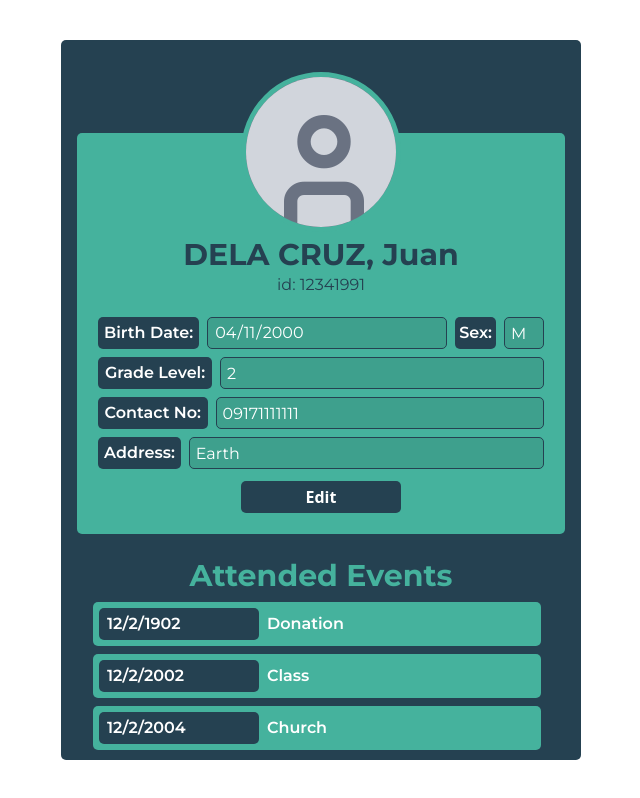
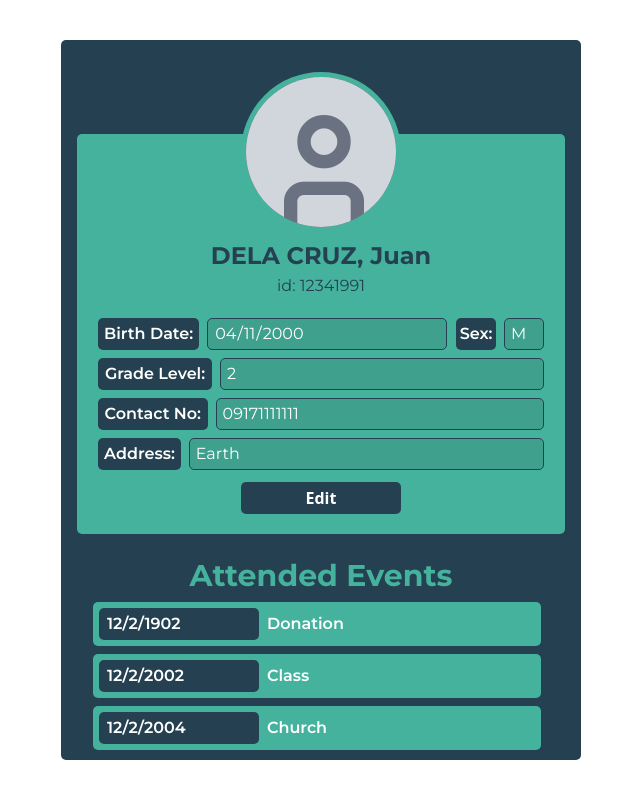
Before and after one commit to Parum-Lucis/csswengS16chai, a React (Vite) app: page /ProfileDetails in a window 1280 px wide. Shown: the whole page, without its empty margins (319-959 px from the left). Built offline with nearby package versions, Linux system fonts and the light colour scheme.

Commit message:
Scaling Issues

```diff
--- a/src/components/ProfileDetails.tsx
+++ b/src/components/ProfileDetails.tsx
@@ -27,36 +27,36 @@ function ProfileDetails(){
     }
 
     return (
-        <div className='flex items-center justify-center h-[100vh]'>
-            <div className='flex items-center justify-center w-[65vh] h-[90vh] bg-[#254151] rounded-[5px] pb-[15px]'>
+        <div className=' flex items-center justify-center h-[100vh]'>
+            <div className='overflow-hidden flex items-center justify-center w-[65vh] h-[90vh] bg-[#254151] rounded-[5px] pb-[15px]'>
                 <div className='z-1 overflow-hidden bg-gray-500 w-[20vh] h-[20vh] absolute top-[9%] border-5 border-[#45B29D] rounded-full '>
                     <i className="relative right-0.5 bottom-6 text-[20vh] text-gray-300 fi fi-ss-circle-user"></i>
                 </div>
                 <div className='z-0 flex flex-col relative top-[7%]'>
-                    <div className='flex flex-col w-[61vh] h-[50%]  overflow-hidden bg-[#45B29D] rounded-[5px] p-[9px] pt-20 '>
-                        <h3 className="text-[#254151] mt-6 flex text-3xl justify-center font-[Montserrat] font-bold">{user.lName}, {user.fName}</h3>
-                        {isID && <h3 className="flex text-[#254151] justify-center font-[Montserrat] font-regular">id: {user.id} </h3>}
+                    <div className='flex flex-col w-[61vh] h-[50vh]  overflow-hidden bg-[#45B29D] rounded-[5px] p-[9px] pt-20 '>
+                        <h3 className="text-[#254151] mt-6 flex text-[3vh] justify-center font-[Montserrat] font-bold">{user.lName}, {user.fName}</h3>
+                        {isID && <h3 className="flex text-[#254151] text-[2vh] justify-center font-[Montserrat] font-regular">id: {user.id} </h3>}
                         <div className="flex flex-col p-3">
-                            <div className="flex flex-row justify-between items-center mt-2">
+                            <div className="flex flex-row justify-between items-center mt-2 gap-1">
                                 <div className="flex flex-row items-center">
-                                    <label htmlFor="bDate" className="h-[4vh] text-[1rem] mr-2 flex font-[Montserrat] h-[4vh] justify-center items-center bg-[#254151] text-white p-1.5 rounded-[5px] font-semibold">Birth Date:</label>
+                                    <label htmlFor="bDate" className="h-[4vh] text-nowrap text-[2vh] mr-2 flex font-[Montserrat] h-[4vh] justify-center items-center bg-[#254151] text-white p-1.5 rounded-[5px] font-semibold">Birth Date:</label>
                                     <input type="date" name="bDate" className="text-white input-text flex h-[4vh] w-[30vh]" readOnly={!isEditable} value={user.birthday}/>
                                 </div>
                                 <div className="flex flex-row items-center">
-                                    <label htmlFor="Sex" className="h-[4vh] text-[1rem] flex mr-2 font-[Montserrat] justify-center items-center bg-[#254151] text-white p-1 rounded-[5px] font-semibold">Sex:</label>
+                                    <label htmlFor="Sex" className="h-[4vh] w-[5vh] text-[2vh] flex mr-2 font-[Montserrat] justify-center items-center bg-[#254151] text-white p-1 rounded-[5px] font-semibold">Sex:</label>
                                     <input type="text" name="Sex" className="input-text flex h-[4vh] w-[5vh]" readOnly={!isEditable} value={user.sex}/>
                                 </div>
                             </div>
                             <div className="flex flex-row items-center mt-2">
-                                <label htmlFor="gLevel" className="h-[4vh] text-[1rem] flex mr-2 font-[Montserrat] justify-center items-center bg-[#254151] text-white p-1.5 rounded-[5px] font-semibold w-[27%]">Grade Level:</label>
+                                <label htmlFor="gLevel" className="h-[4vh] text-nowrap text-[2vh] flex mr-2 font-[Montserrat] justify-center items-center bg-[#254151] text-white p-1.5 rounded-[5px] font-semibold w-[27%]">Grade Level:</label>
                                 <input type="text" name="gLevel" className="input-text flex h-[4vh] w-[77%]" readOnly={!isEditable} value={user.gLevel}/>
                             </div>
                             <div className="flex flex-row items-center mt-2">
-                                <label htmlFor="cNum" className="h-[4vh] text-[1rem] flex mr-2 font-[Montserrat] justify-center items-center bg-[#254151] text-white p-1.5 rounded-[5px] font-semibold w-[25%]">Contact No:</label>
+                                <label htmlFor="cNum" className="h-[4vh] text-nowrap text-[2vh] flex mr-2 font-[Montserrat] justify-center items-center bg-[#254151] text-white p-1.5 rounded-[5px] font-semibold w-[25%]">Contact No:</label>
                                 <input type="number" name="cNum" className="input-text flex h-[4vh] w-[75%]" readOnly={!isEditable} value={user.contact}/>
                             </div>
                             <div className="flex flex-row items-center mt-2">
-                                <label htmlFor="Address" className="h-[4vh] text-[1rem] flex mr-2 font-[Montserrat] justify-center items-center bg-[#254151] text-white p-1.5 rounded-[5px] font-semibold">Address:</label>
+                                <label htmlFor="Address" className="h-[4vh] text-[2vh] flex mr-2 font-[Montserrat] justify-center items-center bg-[#254151] text-white p-1.5 rounded-[5px] font-semibold">Address:</label>
                                 <input type="text" name="Address" className="input-text flex h-[4vh] w-[100%]" readOnly={!isEditable} value={user.address} />
                             </div>
                             <button type='submit' className='flex mt-3 h-[4vh] justify-center items-center bg-[#254151] text-white p-1.5 rounded-[5px] w-[20vh] m-auto font-semibold' disabled={!isEditable}> Edit </button>
```
